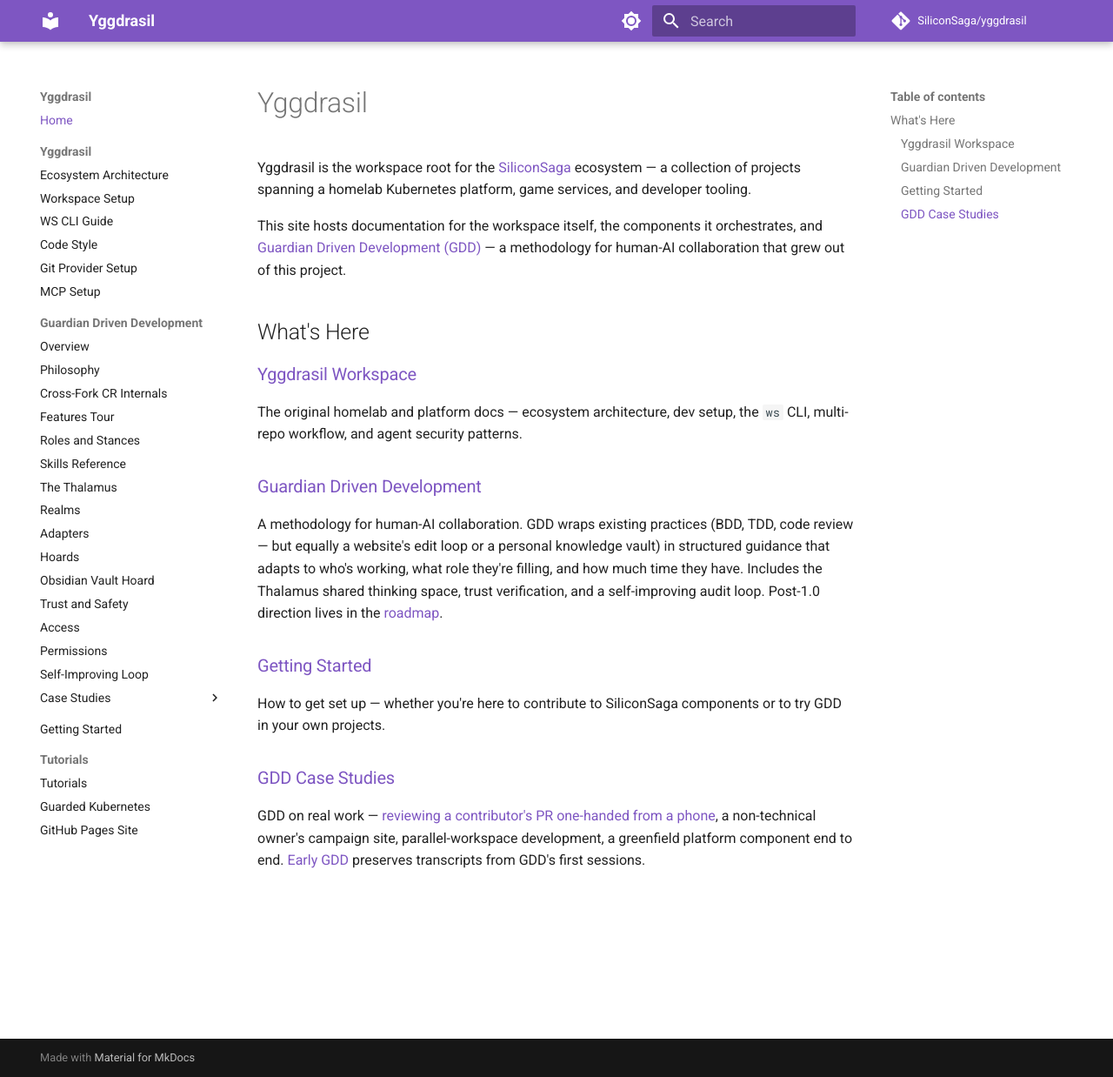
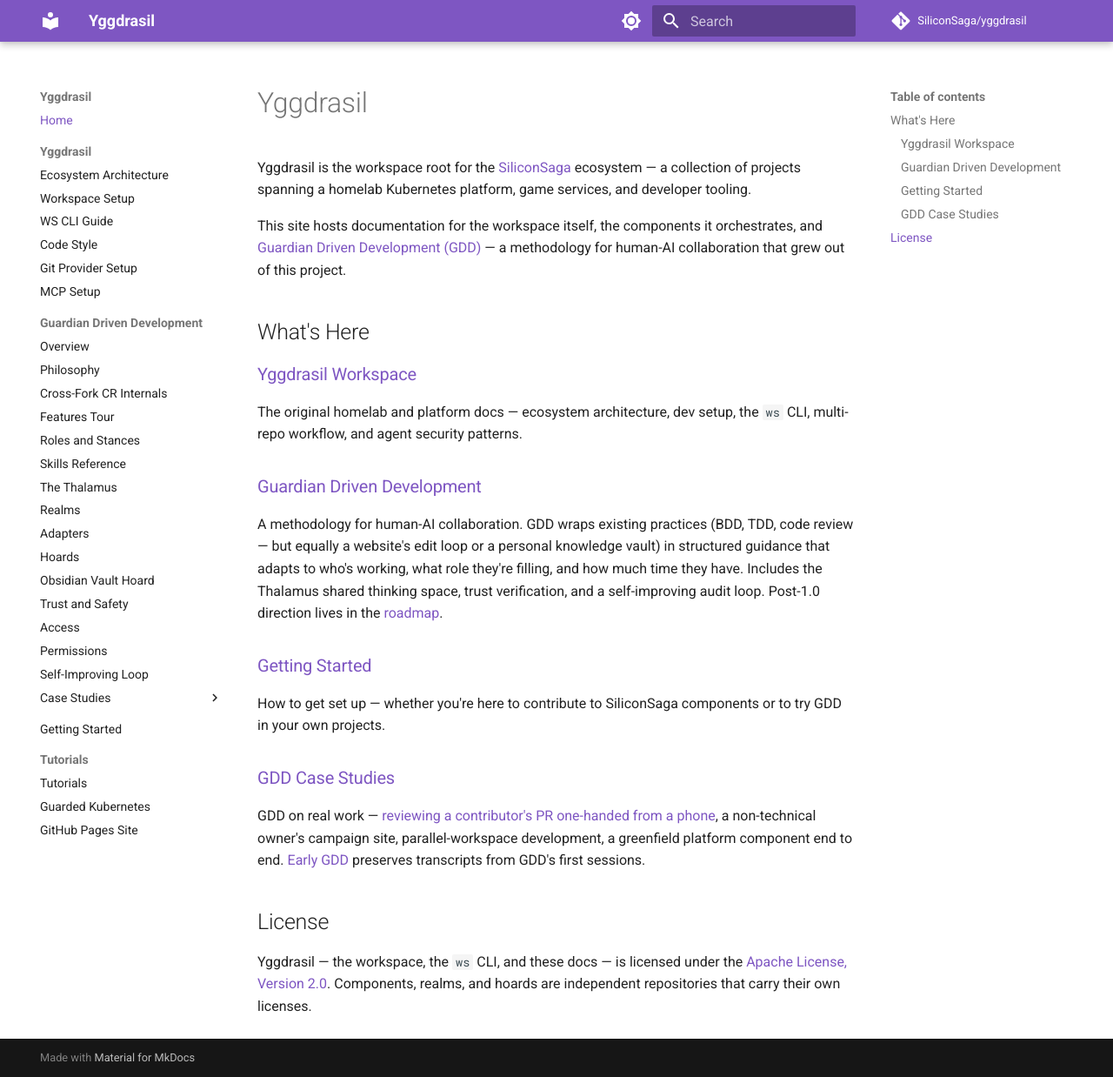
Before and after one commit to SiliconSaga/yggdrasil, an MkDocs documentation site: the page built from docs/index.md, in a window 1280 px wide and 1238 px high. Shown: the whole window at 87% size. Built offline with MkDocs 1.6.1 and Material for MkDocs 9.7.7, drawn with Linux system fonts in a browser that asks for light colours; comment, search, counter and statistics services are not loaded.

Commit message:
docs: add the Apache-2.0 LICENSE and surface it in the docs
Verbatim Apache License 2.0 text so GitHub license detection works. README and the docs front page note the scope: the license covers the workspace, ws CLI, skills, and docs — components, realms, and hoards are independent repos with their own licenses.

Co-Authored-By: Rasmus Praestholm <cervator@gmail.com>

```diff
--- a/docs/index.md
+++ b/docs/index.md
@@ -17,3 +17,7 @@
 
 ### [GDD Case Studies](gdd/case-studies/index.md)
 GDD on real work — [reviewing a contributor's PR one-handed from a phone](gdd/case-studies/terasology-contributor-review.md), a non-technical owner's campaign site, parallel-workspace development, a greenfield platform component end to end. [Early GDD](gdd/case-studies/early-gdd.md) preserves transcripts from GDD's first sessions.
+
+## License
+
+Yggdrasil — the workspace, the `ws` CLI, and these docs — is licensed under the [Apache License, Version 2.0](https://github.com/SiliconSaga/yggdrasil/blob/main/LICENSE). Components, realms, and hoards are independent repositories that carry their own licenses.
```
Also changed, not shown: README.md (+4 -0 lines), 1 other file.
